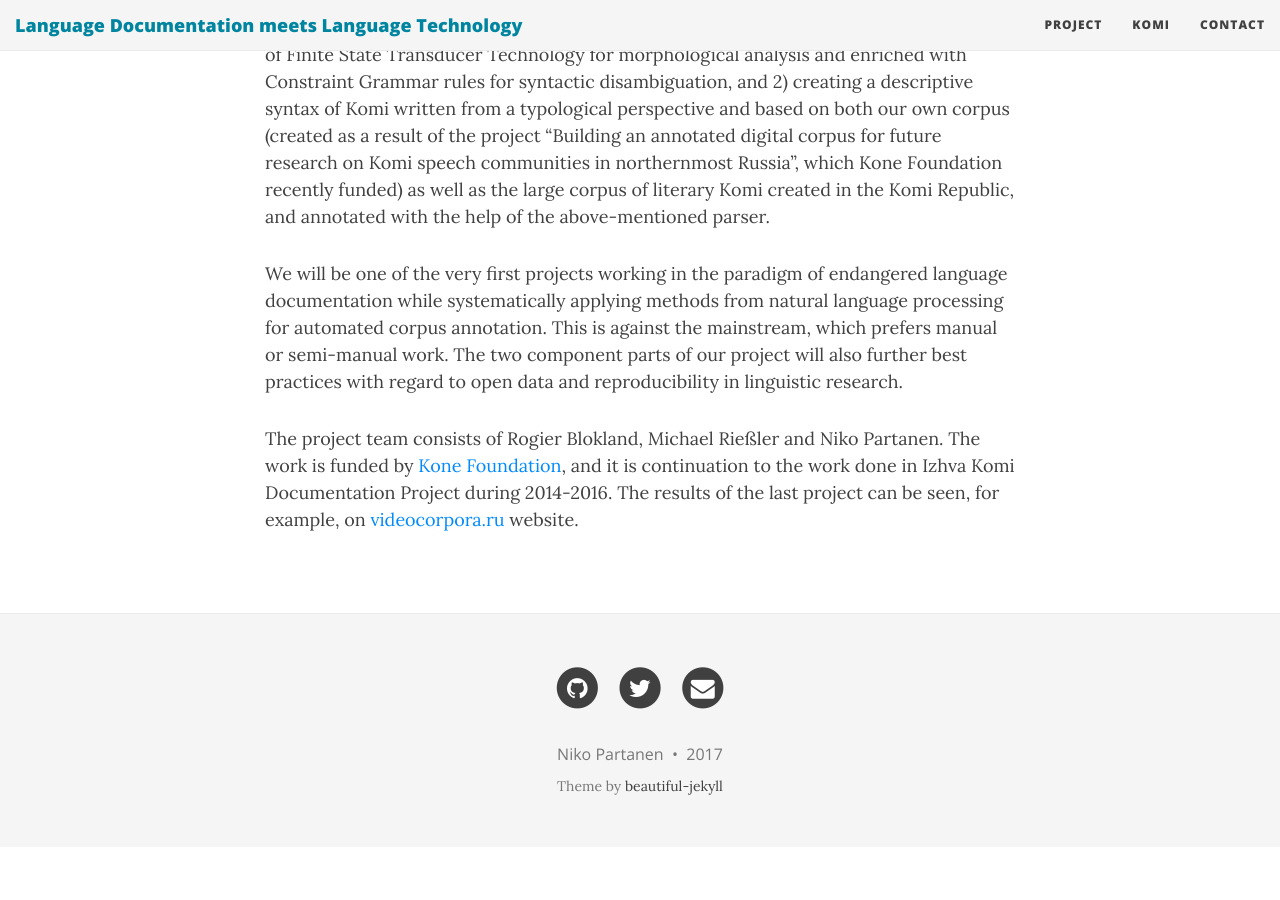
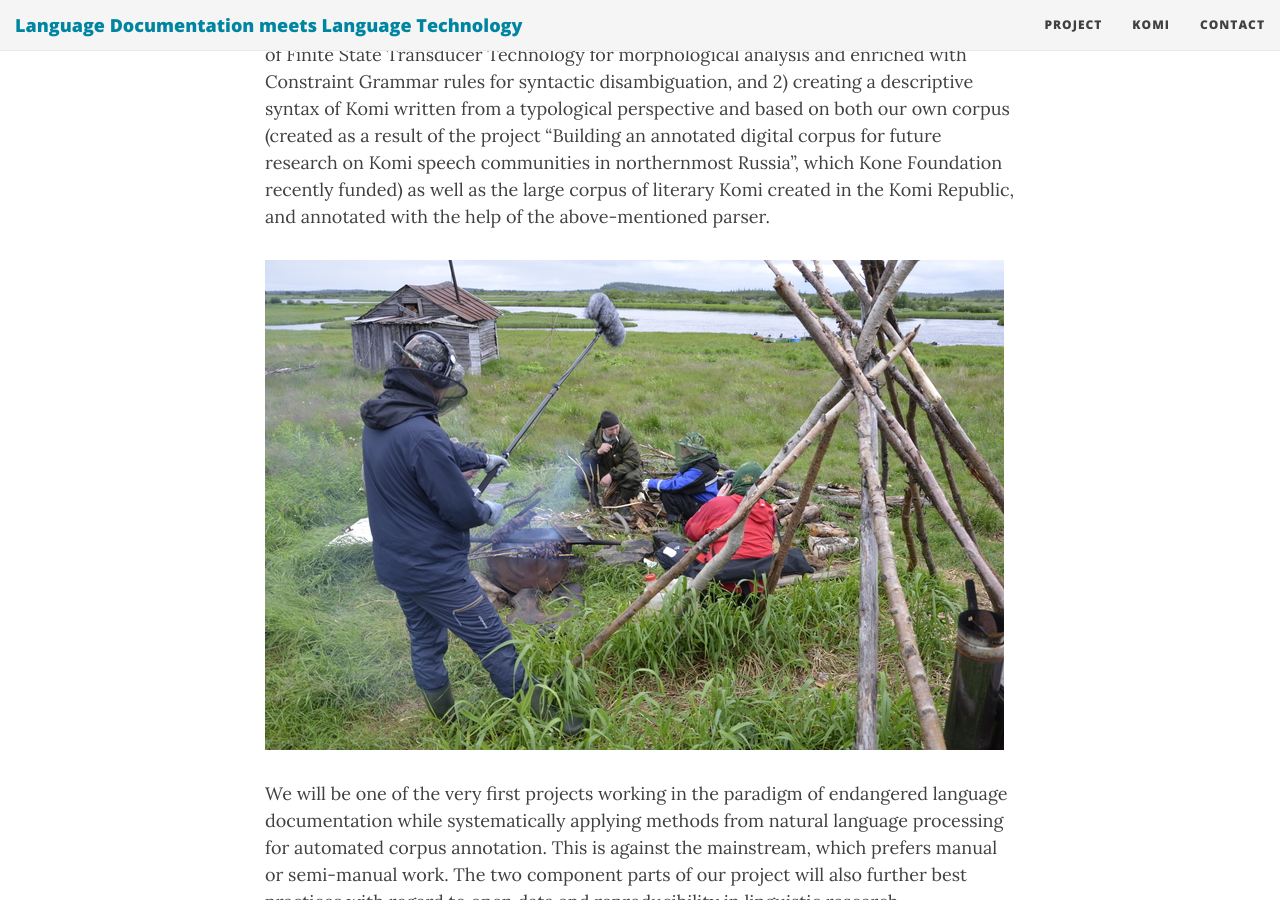
Before and after one commit to langdoc/IKDP-2, a Jekyll site: the page built from docs/index.html, in a window 1280 px wide and 900 px high, scrolled down 345 px. Built offline with Jekyll 4.4.1, drawn with Linux system fonts in a browser that asks for light colours; nearby versions of some CDN libraries; the list of posts is cut into pages by our own code; before the commit the page ends 1192 px from its top, so only the background shows below that.

Commit message:
added image

```diff
--- a/docs/index.html
+++ b/docs/index.html
@@ -5,6 +5,10 @@ subtitle: The Next Step in the Description of Komi
 ---
 
 <p>The project aims to make a significant contribution to the description of Komi-Zyrian by 1) producing a full-fledged grammar parser building on previous work in the framework of Finite State Transducer Technology for morphological analysis and enriched with Constraint Grammar rules for syntactic disambiguation, and 2) creating a descriptive syntax of Komi written from a typological perspective and based on both our own corpus (created as a result of the project “Building an annotated digital corpus for future research on Komi speech communities in northernmost Russia”, which Kone Foundation recently funded) as well as the large corpus of literary Komi created in the Komi Republic, and annotated with the help of the above-mentioned parser.</p>
+
+<p>
+<img src="media/boompole.jpg" alt="Recording session kpv_izva20160626-06 in Tsalmme-Varre, Kola Peninsula"></img>
+</p>
 
 <p>We will be one of the very first projects working in the paradigm of endangered language documentation while systematically applying methods from natural language processing for automated corpus annotation. This is against the mainstream, which prefers manual or semi-manual work. The two component parts of our project will also further best practices with regard to open data and reproducibility in linguistic research.</p>
 
```
